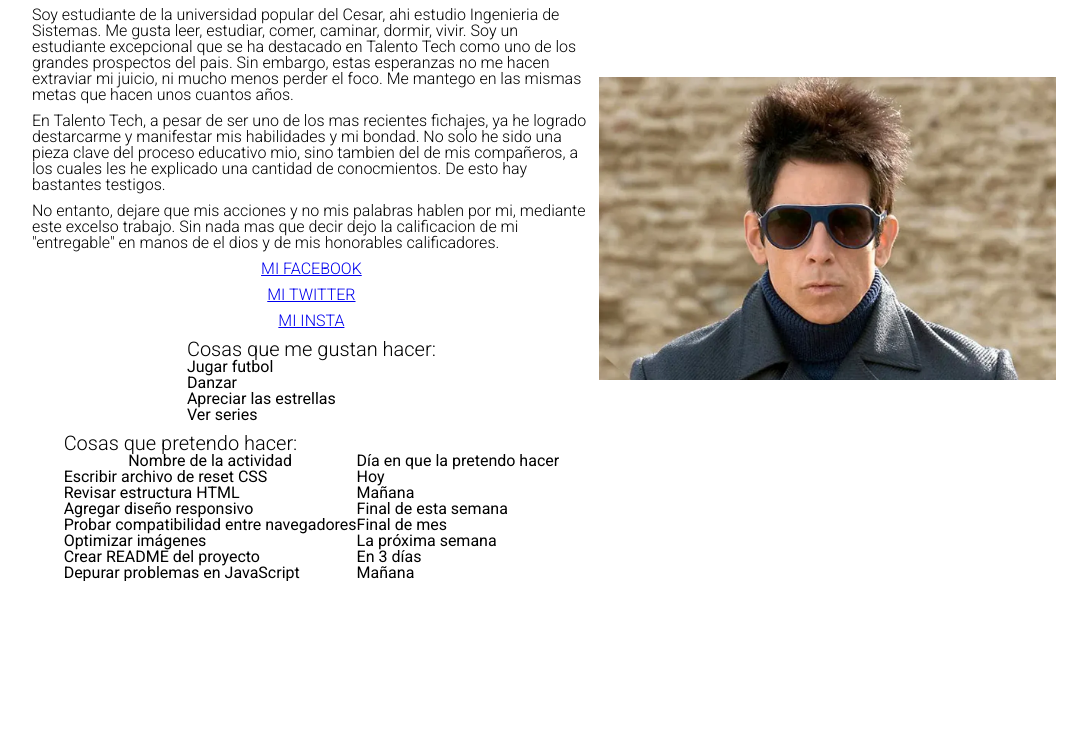
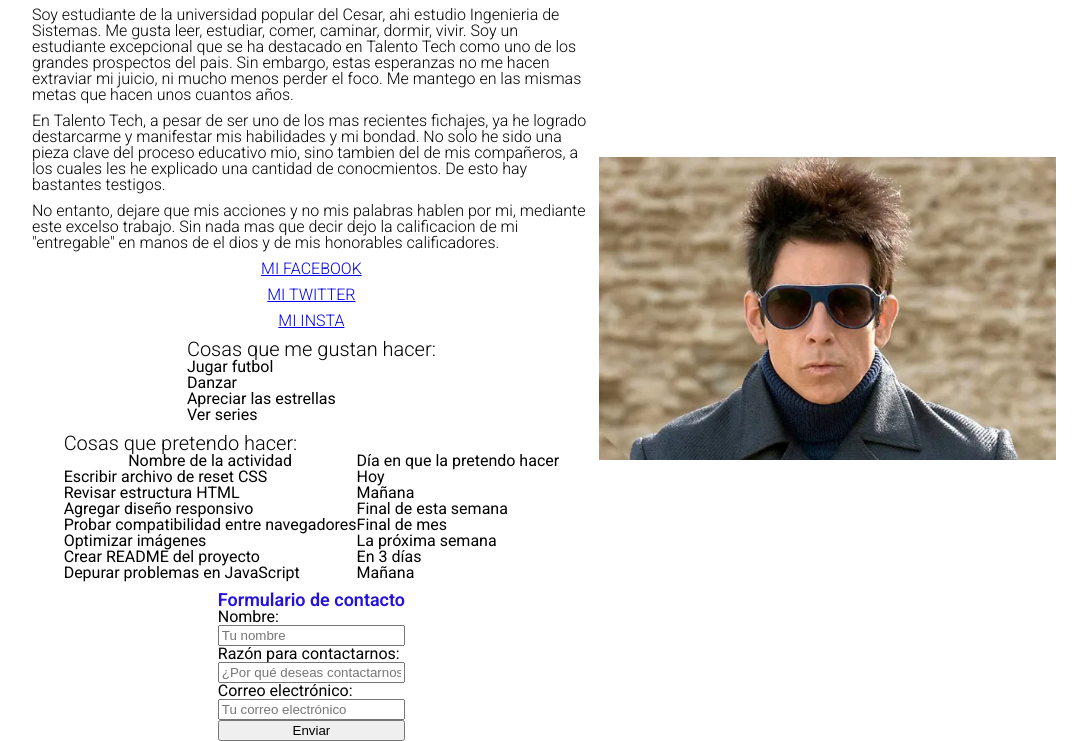
Before and after one commit to Pblshman/mi-pagina-web, a plain HTML site: page index.html in a window 1280 px wide. Shown: the part 136-877 px from the top of the page, without its empty margins (96-1183 px from the left). Before the commit the page ends 800 px from the top, so only its background shows below. Drawn offline with Linux system fonts and the light colour scheme.

Commit message:
Second commit

```diff
--- a/index.html
+++ b/index.html
@@ -85,6 +85,25 @@
 
             </div>
 
+            <div class="divFormulario">
+
+                <form action="#" method="post">
+                    <h2>Formulario de contacto</h2>
+
+                    <label for="name">Nombre:</label>
+                    <input type="text" id="name" name="name" placeholder="Tu nombre" required>
+
+                    <label for="reason">Razón para contactarnos:</label>
+                    <input type="text" id="reason" name="reason" placeholder="¿Por qué deseas contactarnos?" required>
+
+                    <label for="email">Correo electrónico:</label>
+                    <input type="email" id="email" name="email" placeholder="Tu correo electrónico" required>
+
+                    <button type="submit">Enviar</button>
+                </form>
+
+            </div>
+
         </div>
 
         <div class="photoDiv">
--- a/main.css
+++ b/main.css
@@ -72,3 +72,10 @@ body{
     width: 100%;
 
 }
+
+.mainDiv .divFormulario form{
+
+    display: flex;
+    flex-direction: column;
+
+}
```
